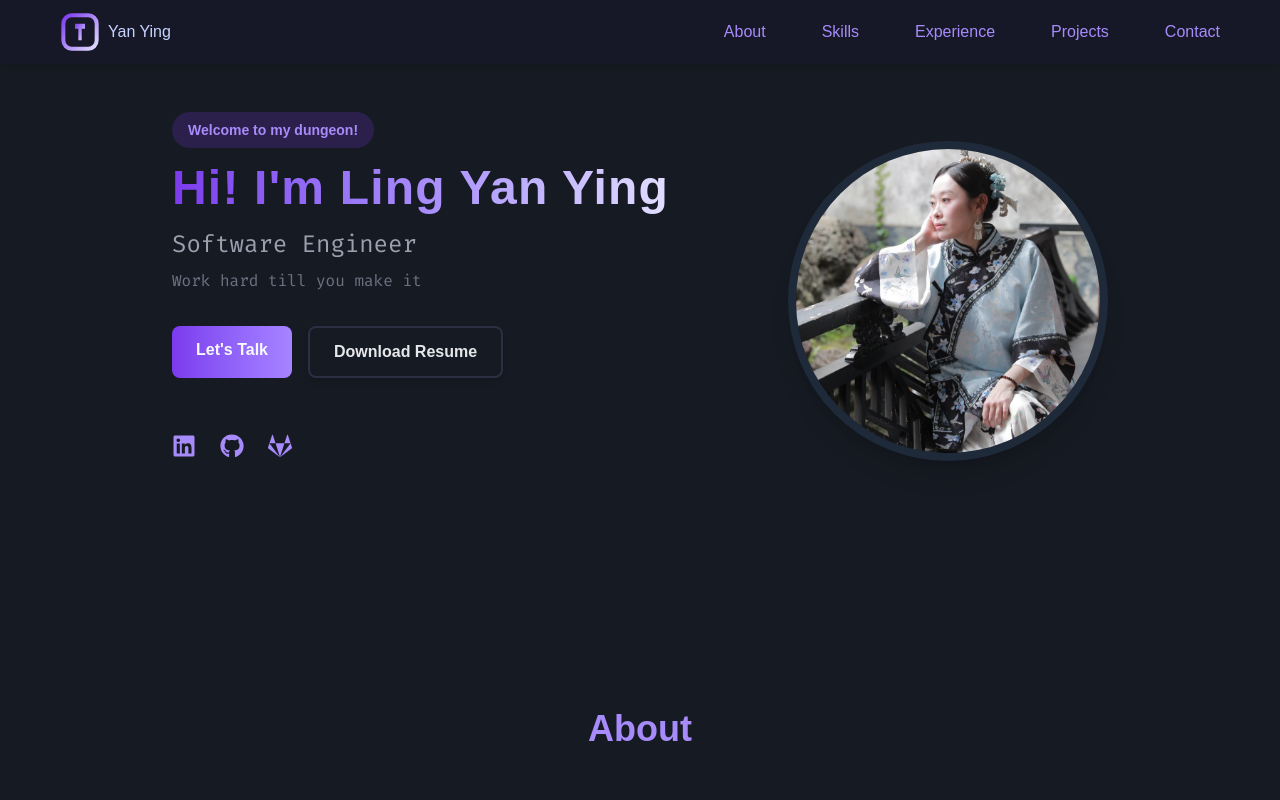
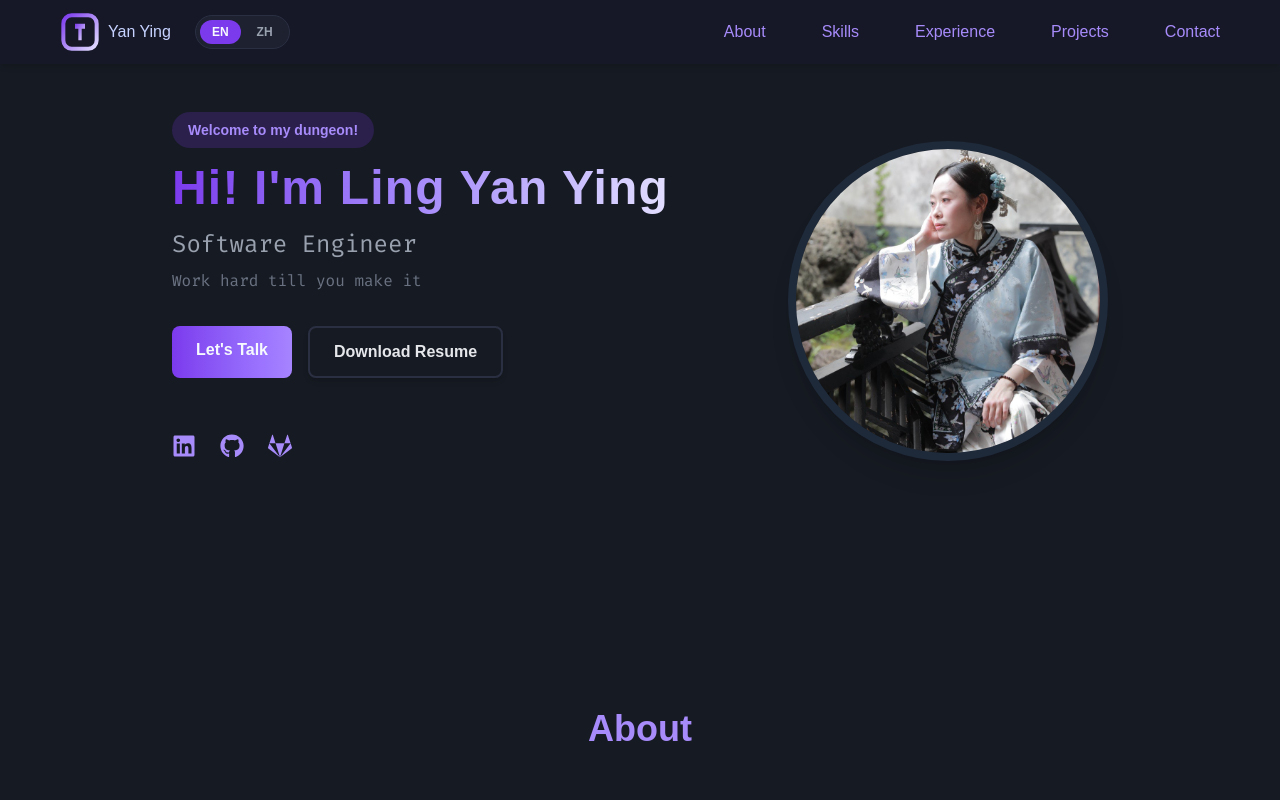
Before and after one commit to tracielyy/portfolio-nextjs, a Next.js app: page /en in a window 1280 px wide. Shown: the top 800 px of the page. Built offline with nearby package versions, Linux system fonts and the light colour scheme.

Commit message:
Feature: add language toggle in navbar

```diff
--- a/src/components/layout/Navbar.js
+++ b/src/components/layout/Navbar.js
@@ -3,21 +3,31 @@
 import Link from 'next/link';
 import { useState } from 'react';
 import Image from 'next/image';
-import { usePathname } from 'next/navigation';
+import { useRouter, usePathname } from 'next/navigation';
 import { getDictionary } from '@/lib/dictionary';
 import { LocaleHelper } from '@/lib/utils/localehelper';
 
 export default function Navbar({ locale }) {
+    const router = useRouter();
     const dict = getDictionary(locale);
     const pathname = usePathname();
     const localeHelper = new LocaleHelper(pathname);
     const [isOpen, setIsOpen] = useState(false);  // Menu
+
+    const localeToggleList = ['en', 'zh'];
+
+    const toggleLocale = () => {
+        const newLocale = localeToggleList.find(togLocale => togLocale !== locale); // There is only 2 locale
+        const newPath = pathname.replace(`/${locale}`, `/${newLocale}`);
+        router.push(newPath);
+    };
 
     return (
         <nav className='navbar theme-bg-color'>
 
             <div className="flex justify-between items-center h-16 w-full">
 
+                <div className="flex items-center gap-6">
                     {/* Logo */}
                     <Link href={localeHelper.localizedUrl('/')} className="inline-flex items-center gap-2">
                         {/* Ling Yan Ying */}
@@ -29,6 +39,31 @@ export default function Navbar({ locale }) {
                         />
                         <span>Yan Ying</span>
                     </Link>
+
+                    {/*  Toggle Language */}
+                    <div className="flex items-center bg-slate-card border border-slate-border rounded-full p-1 gap-1 w-fit">
+                        <button
+                            onClick={() => toggleLocale()}
+                            className={`px-3 py-1 rounded-full text-xs font-semibold transition-colors duration-200 cursor-pointer w-z
+            ${locale === 'en'
+                                    ? 'bg-accent-primary text-white'
+                                    : 'text-gray-400 hover:text-accent-secondary'
+                                }`}
+                        >
+                            EN
+                        </button>
+                        <button
+                            onClick={() => toggleLocale()}
+                            className={`px-3 py-1 rounded-full text-xs font-semibold transition-colors duration-200 cursor-pointer
+            ${locale === 'zh'
+                                    ? 'bg-accent-primary text-white'
+                                    : 'text-gray-400 hover:text-accent-secondary'
+                                }`}
+                        >
+                            ZH
+                        </button>
+                    </div>
+                </div>
 
                 {/* Desktop menu - hidden on mobile, flex on md+ */}
                 <div className="hidden lg:flex space-x-14 ">
@@ -68,7 +103,8 @@ export default function Navbar({ locale }) {
             </div>
 
             {/* Mobile Menu - dropdown */}
-            {isOpen && (
+            {
+                isOpen && (
                     <div className="lg:hidden pb-4 flex flex-col items-center space-y-2">
                         <Link href={localeHelper.localizedUrl('/#about')} onClick={() => setIsOpen(!isOpen)} className="block py-2 site-links">{dict.nav.about}</Link>
                         <Link href={localeHelper.localizedUrl('/#skills')} onClick={() => setIsOpen(!isOpen)} className="block py-2 site-links">{dict.nav.skills}</Link>
@@ -76,7 +112,8 @@ export default function Navbar({ locale }) {
                         <Link href={localeHelper.localizedUrl('/#projects')} onClick={() => setIsOpen(!isOpen)} className="block py-2 site-links">{dict.nav.projects}</Link>
                         <Link href={localeHelper.localizedUrl('/#contact')} onClick={() => setIsOpen(!isOpen)} className="block py-2 site-links">{dict.nav.contact}</Link>
                     </div>
-            )}
-        </nav>
                 )
             }
+        </nav >
+    )
+}
```
Lines whose indentation alone changed are shown as unchanged.
